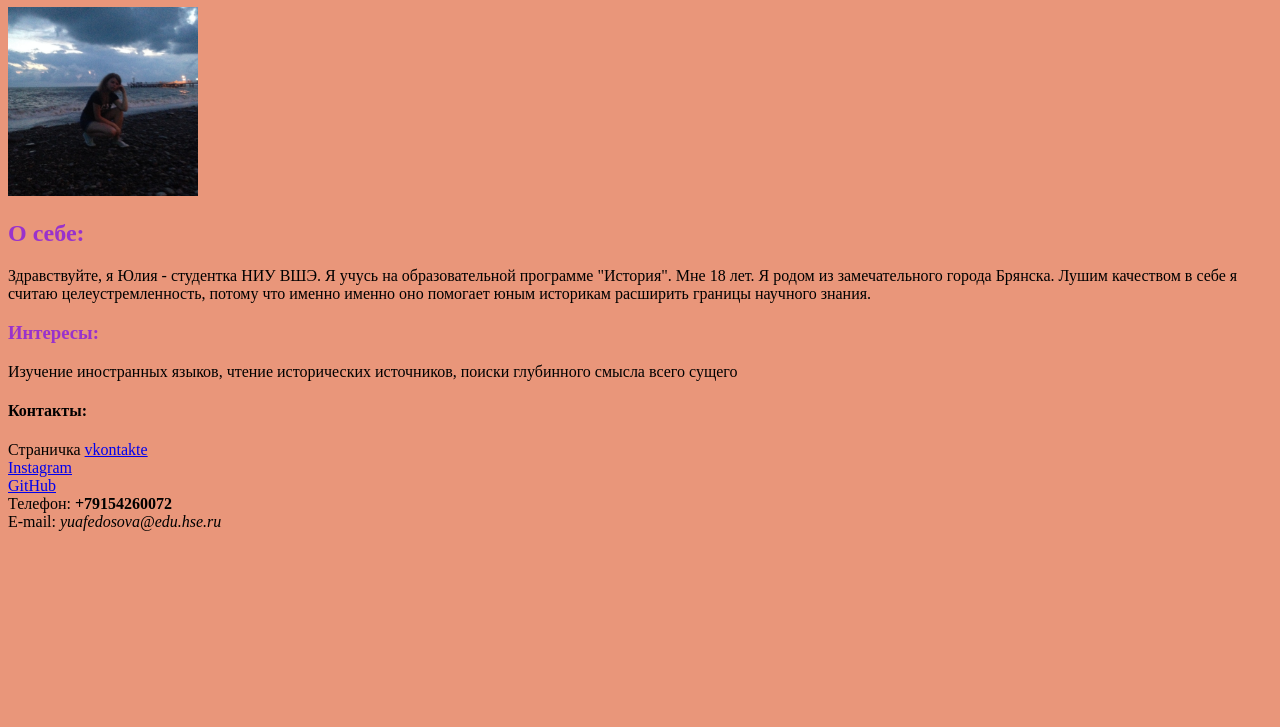
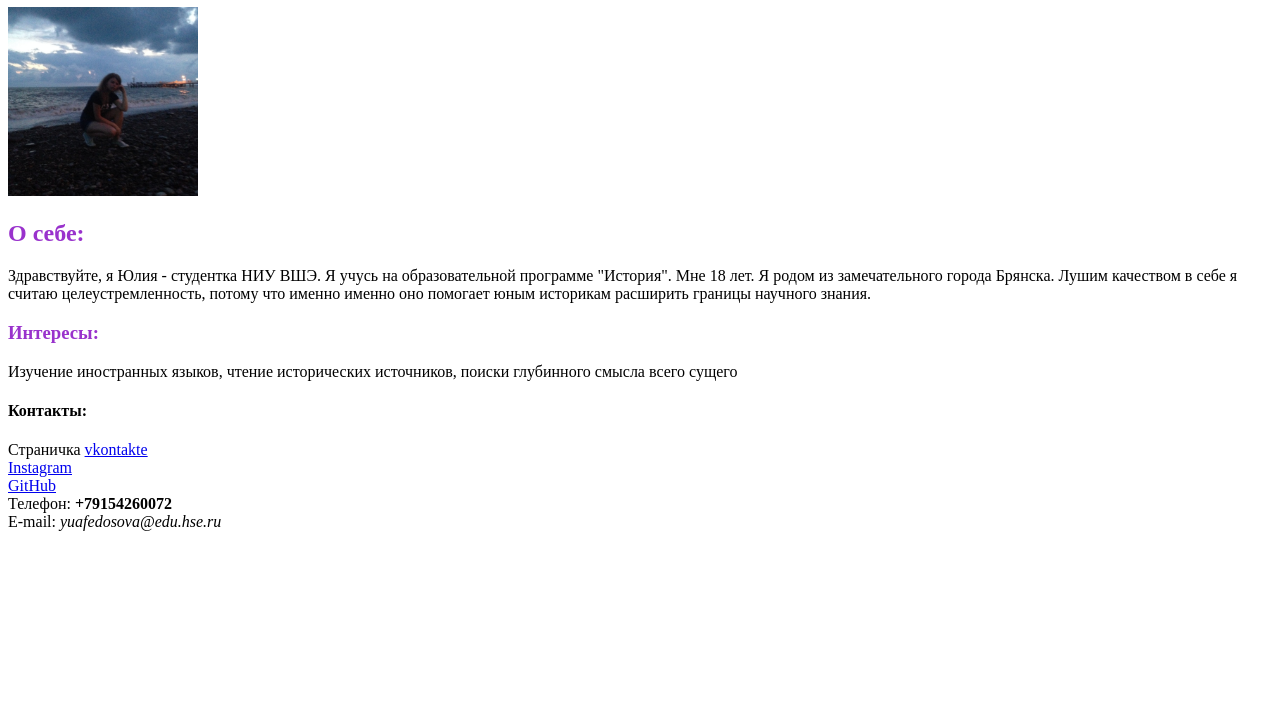
Before and after one commit to hotpotato007/hotpotato007.github.io, a plain HTML site: page index.html in a window 1280 px wide. Shown: the part 73-800 px from the top of the page. Drawn offline with Linux system fonts and the light colour scheme.

Commit message:
попробовала изменить фон

```diff
--- a/index.html
+++ b/index.html
@@ -2,7 +2,7 @@
   <html>
     <head>
       <style>
-body{background-color:DarkSalmon;}
+body{background-color:src="ерун.jpg";}
 h1{color: DarkOrchid;}
 h2{color: DarkOrchid;}
 h3{color: DarkOrchid;}
```
Also changed, not shown: ерун.jpg (added).
